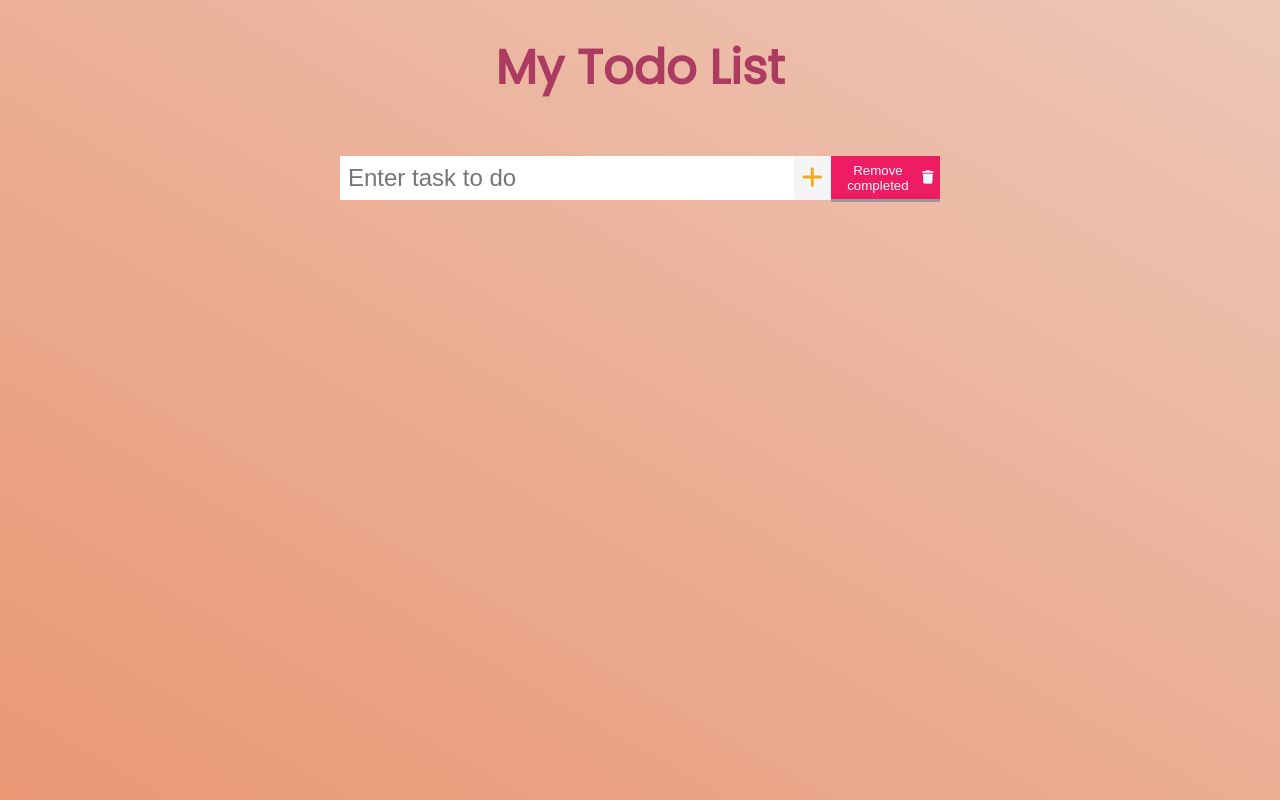
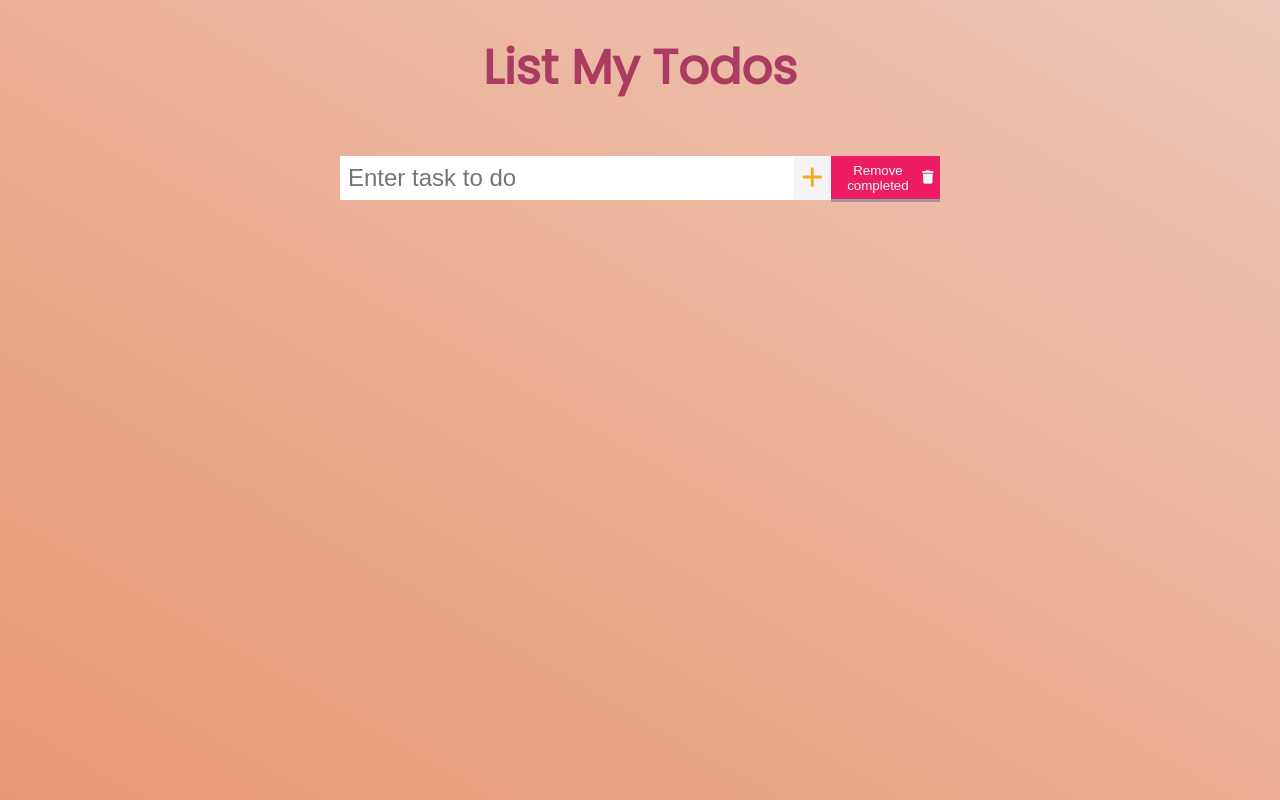
Before and after one commit to SameerCrestha/List-my-todos, a plain HTML site: page index.html in a window 1280 px wide. Drawn offline with Linux system fonts and the light colour scheme.

Commit message:
Changed header

```diff
--- a/index.html
+++ b/index.html
@@ -15,7 +15,7 @@
 
 <body>
     <header>
-        <h1>My Todo List</h1>
+        <h1>List My Todos</h1>
     </header>
     <form>
         <section class="section-1">
```
